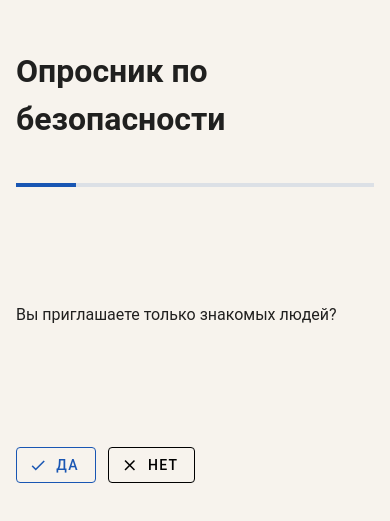
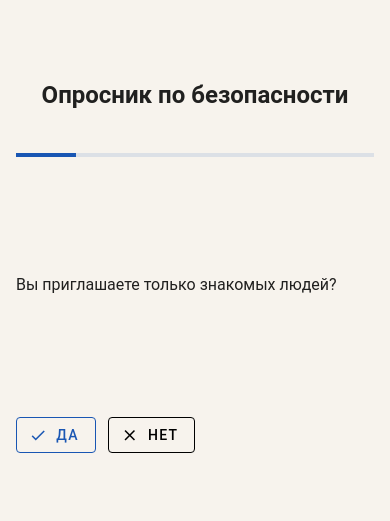
Before and after one commit to artefom/securtest, a Vue app: page / in a window 390 px wide. Shown: the part 157-678 px from the top of the page. Built offline with nearby package versions, Linux system fonts and the light colour scheme.

Commit message:
Adjust fittings again

```diff
--- a/src/pages/index.vue
+++ b/src/pages/index.vue
@@ -9,10 +9,10 @@
       padding: 1em;
     "
   >
-    <h1 class="mb-10">Опросник по безопасности</h1>
+    <h1 class="qtitle mb-10">Опросник по безопасности</h1>
 
     <v-expand-transition>
-      <div v-if="showQuestions" style="max-width: 700px; width: 100%;">
+      <div v-if="showQuestions" style="max-width: 700px; width: 100%">
         <v-carousel
           :continuous="false"
           :show-arrows="false"
@@ -20,11 +20,19 @@
           hide-delimiters
           hide-delimiter-background
           v-model="currentSlide"
-          style="height: 300px;"
+          style="height: 300px"
         >
           <v-carousel-item v-for="(question, i) in questions" :key="i">
             <div style="height: 100%; display: flex; flex-direction: column">
-              <div style="flex-grow: 1; display: flex; align-items: center">
+              <div
+                style="
+                  flex-grow: 1;
+                  display: flex;
+                  align-items: center;
+                  min-height: 0;
+                  overflow-y: auto;
+                "
+              >
                 <p class="question-body">{{ question.question }}</p>
               </div>
 
@@ -198,6 +206,11 @@ function reset() {
 </script>
 
 <style scoped>
+
+.qtitle {
+  font-size: 2em;
+}
+
 .question-body {
   font-size: 1.5rem;
 }
@@ -206,14 +219,17 @@ function reset() {
   .question-body {
     font-size: 1.2rem;
   }
+
+  .qtitle {
+    font-size: 1.5em;
+  }
 }
 
 @media (max-width: 400px) {
   .question-body {
-    font-size: 1.0rem;
+    font-size: 1rem;
   }
 }
-
 </style>
 
 <style>
```
